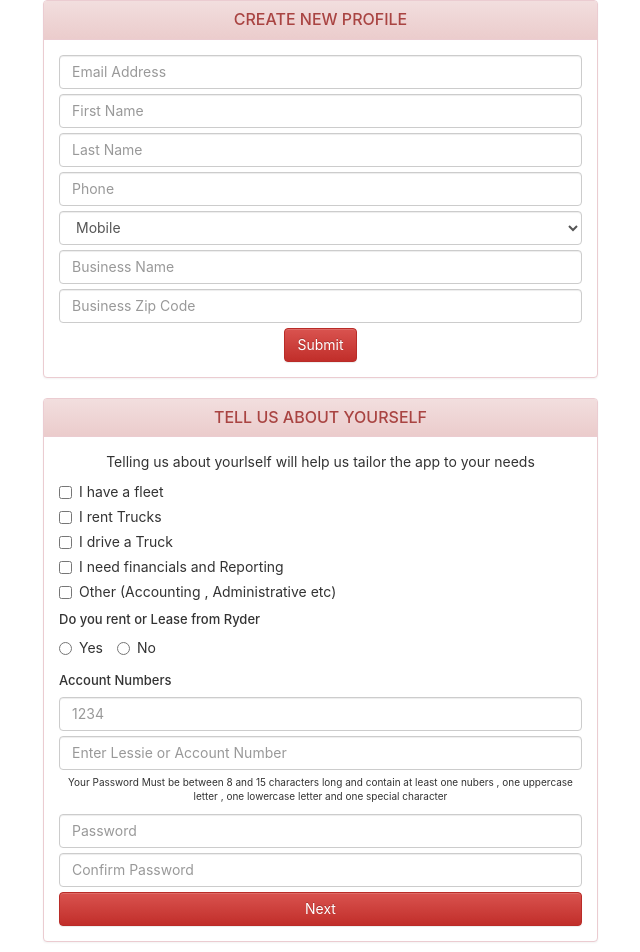
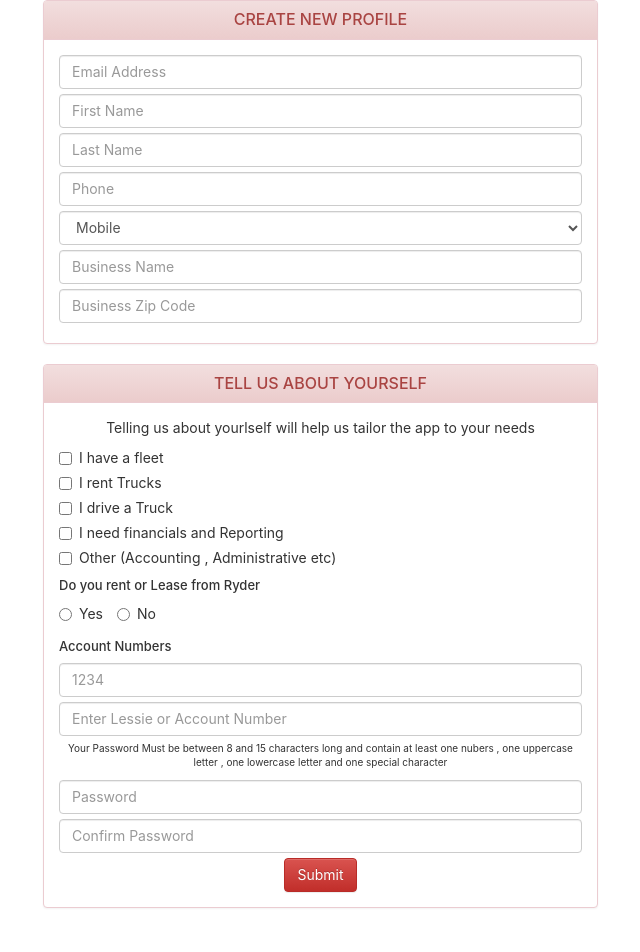
Before and after one commit to vmurali100/Praveen-latest, a React (Create React App) app: page / in a window 1280 px wide. Shown: the top 952 px of the page, without its empty margins (27-667 px from the left). After the commit the page ends 928 px from the top, so only its background shows below. Built offline with nearby package versions, Linux system fonts and the light colour scheme.

Commit message:
Password Validations

```diff
--- a/src/App.js
+++ b/src/App.js
@@ -1,14 +1,39 @@
 import React, { Component } from 'react';
 import './App.css';
-import {FormControl,Grid,Row,Col,Panel,Checkbox,FormGroup,Radio,Button} from 'react-bootstrap';
+import {FormControl,Grid,Row,Col,Panel,FormGroup,Radio,Button} from 'react-bootstrap';
 import Profile from './Components/Profile';
-
+import Checkbox from './Components/Checkbox'
+const items = [
+  'I have a fleet',
+  'I rent Trucks',
+  'I drive a Truck',
+  'I need financials and Reporting',
+  'Other (Accounting , Administrative etc)'
+];
 class App extends Component {
   // eslint-disable-next-line no-useless-constructor
   constructor(props) {
     super(props);
+    this.state={
+      checkboxError:""
+    }
+    this.checkForm=this.checkForm.bind(this)
+  }
 
-  }
+
+
+  createCheckbox = label => (
+    // eslint-disable-next-line react/jsx-no-undef
+    <Checkbox
+      label={label}
+      handleCheckboxChange={this.toggleCheckbox}
+      key={label}
+    />
+  )
+
+  createCheckboxes = () => (
+    items.map(this.createCheckbox)
+  )
 
 properties={
     title:"CREATE NEW PROFILE"
@@ -21,6 +46,9 @@ properties={
   handleEmail(){
     console.log("handleEmail called")
   }
+  checkForm(e){
+    console.log(e)
+  }
   render() {
     return (
       <div className="App">
@@ -29,48 +57,7 @@ properties={
           <Row className="show-grid">
               <Col xs={12} md={6}>
                   <Profile value={this.properties}/>
-                 <Panel bsStyle="danger">
-                  <Panel.Heading>
-                    <Panel.Title componentClass="h3">TELL US ABOUT YOURSELF</Panel.Title>
-                  </Panel.Heading>
-                  <Panel.Body>
-                    Telling us about yourlself will help us tailor the app to your needs
-                    <Checkbox >
-                      I have a fleet
-                    </Checkbox>
-                    <Checkbox  >
-                      I rent Trucks
-                    </Checkbox>
-                    <Checkbox >
-                      I drive a Truck
-                    </Checkbox>
-                    <Checkbox >
-                      I need financials and Reporting
-                    </Checkbox>
-                    <Checkbox >
-                      Other (Accounting , Administrative etc)
-                    </Checkbox>
-                    <h6>Do you rent or Lease from Ryder</h6>
-                    <FormGroup>
-                      <Radio name="radioGroup" inline>
-                        Yes
-                      </Radio>{' '}
-                      <Radio name="radioGroup" inline>
-                        No
-                      </Radio>{' '}
 
-                    </FormGroup>
-                    <h6>Account Numbers</h6>
-                    <FormControl type="text" placeholder="1234"/>
-                    <FormControl type="text" placeholder="Enter Lessie or Account Number"/>
-
-                    <p>Your Password Must be between 8 and 15 characters long and contain at least one nubers , one uppercase letter , one lowercase letter and one special character</p>
-                    <FormControl type="text" placeholder="Password"/>
-                    <FormControl type="text" placeholder="Confirm Password"/>
-                    <Button bsStyle="danger" block>Next</Button>
-
-                    </Panel.Body>
-                 </Panel>
               </Col>
 
             </Row>
--- /dev/null
+++ b/src/Components/Checkbox.jsx
@@ -0,0 +1,47 @@
+import React, { Component } from 'react';
+import PropTypes from 'prop-types'
+
+class Checkbox extends Component {
+  state = {
+    isChecked: false,
+  }
+
+  toggleCheckboxChange = () => {
+    const { handleCheckboxChange, label } = this.props;
+
+    this.setState(({ isChecked }) => (
+      {
+        isChecked: !isChecked,
+      }
+    ));
+
+    handleCheckboxChange(label);
+  }
+
+  render() {
+    const { label } = this.props;
+    const { isChecked } = this.state;
+
+    return (
+      <div className="checkbox">
+        <label>
+          <input
+            type="checkbox"
+            value={label}
+            checked={isChecked}
+            onChange={this.toggleCheckboxChange}
+          />
+
+          {label}
+        </label>
+      </div>
+    );
+  }
+}
+
+Checkbox.propTypes = {
+  label: PropTypes.string.isRequired,
+  handleCheckboxChange: PropTypes.func.isRequired,
+};
+
+export default Checkbox;
--- a/src/Components/Profile.jsx
+++ b/src/Components/Profile.jsx
@@ -1,5 +1,15 @@
 import React, { Component } from 'react'
-import {FormControl,Panel,Button} from 'react-bootstrap'
+import {FormControl,Panel,Button,FormGroup,Radio} from 'react-bootstrap';
+import Checkbox from './Checkbox'
+
+
+const items = [
+  'I have a fleet',
+  'I rent Trucks',
+  'I drive a Truck',
+  'I need financials and Reporting',
+  'Other (Accounting , Administrative etc)'
+];
 
 export default class Profile extends Component {
     constructor(props) {
@@ -13,15 +23,8 @@ export default class Profile extends Component {
             mobile:'',
             businessName:'',
             businessZip:'',
-            formErrors: {
-              email: '',
-              firstName: '',
-              lastName:'',
-              phone:'',
-              mobile:'',
-              businessName:'',
-              businessZip:''
-            },
+            password:'',
+            confirmPassword:'',
             emailValid: false,
             firstNameValid:false,
             lastNameValid:false,
@@ -29,7 +32,10 @@ export default class Profile extends Component {
             mobileValid:false,
             businessNameValid:false,
             businessZipValid:false,
-            formValid:false
+            formValid:false,
+            formErrors: {
+              email: ''
+                         }
 
           }
           this.handleEmailValidation=this.handleEmailValidation.bind(this);
@@ -38,7 +44,25 @@ export default class Profile extends Component {
       handleUserInput (e) {
         const name = e.target.name;
         const value = e.target.value;
-        this.setState({[name]: value});
+        const data = e.nativeEvent.data;
+        // this.setState({[name]: value});
+        if(name=="phone" && value !="" && data!=null){
+          console.log(value.length)
+          if(value.length>4){
+            if(value.length==6 || value.length==10){
+              this.setState({[name]:value+" "})
+
+            }else{
+              this.setState({[name]:value})
+
+            }
+          }else{
+            this.setState({[name]:"+1 " +value})
+          }
+        }else{
+          this.setState({[name]:value})
+
+        }
       }
       handleEmailValidation(e){
         const name = e.target.name;
@@ -57,6 +81,10 @@ export default class Profile extends Component {
             emailValid = value.match(/^([\w.%+-]+)@([\w-]+\.)+([\w]{2,})$/i);
 
             fieldValidationErrors.email = emailValid ? '' : 'Please check your email address and try again.';
+
+            if(this.state.email==""){
+              // this.setState({email})
+            }
             break;
 
           default:
@@ -82,6 +110,8 @@ export default class Profile extends Component {
         var lastNameError="";
         var phoneError="";
         var mobileError="";
+        var passwordError="";
+        var confirmPasswordError="";
 
           firstNameValid = this.state.firstName.match(/^[a-zA-Z\s]{1,}$/i)
           if(firstNameValid){
@@ -113,20 +143,54 @@ export default class Profile extends Component {
           mobileError=true;
         }else{
           mobileError=false;
-
         }
         this.setState({mobileError: mobileError ? ' Mobile is invalid':''})
 
+        if(this.state.password==""){
+          this.state.passwordError=true;
+        }else{
+          this.state.passwordError=false;
+
+        }
+
+        if(this.state.passwordError==true){
+          this.setState({passwordError:"Password field can not be empty"})
+        }else{
+          this.setState({passwordError:""})
+
+        }
+
+        if(this.state.confirmPassword==""){
+          this.state.confirmPasswordError=true;
+        }else{
+          this.state.confirmPasswordError=false;
+
+        }
+
+        if(this.state.confirmPasswordError==true){
+          this.setState({confirmPasswordError:"Confirm Password field can not be empty"})
+        }else{
+          this.setState({confirmPasswordError:""})
+          if(this.state.password==this.state.confirmPassword){
+            this.setState({confirmPasswordError:""})
+          }else{
+            this.setState({confirmPasswordError:"Password and Confirm Password are not matching"})
+
+          }
+        }
+
+        this.handleFormSubmit();
       }
   render() {
     return (
       <div>
+                        <form onSubmit={this.handleSubmit}>
+
         <Panel bsStyle="danger">
                 <Panel.Heading>
                   <Panel.Title componentClass="h3">{this.props.value.title}</Panel.Title>
                 </Panel.Heading>
                 <Panel.Body>
-                <form onSubmit={this.handleSubmit}>
                   <FormControl type="email"
                                 placeholder="Email Address"
                                 value={this.state.email}
@@ -186,15 +250,101 @@ export default class Profile extends Component {
                                 name = "businessZip"
                                 onChange={(event) => this.handleUserInput(event)}
 />
-                  <Button bsStyle="danger" type="submit">Submit</Button>
 
-                </form>
                 </Panel.Body>
               </Panel>
+              <Panel bsStyle="danger">
+                <Panel.Heading>
+                      <Panel.Title componentClass="h3">TELL US ABOUT YOURSELF</Panel.Title>
+                </Panel.Heading>
+                <Panel.Body>
+                Telling us about yourlself will help us tailor the app to your needs
+                {this.createCheckboxes()}
+                    {/* <form  onSubmit={this.handleFormSubmit}> */}
+                      <div style={{color:"red"}}>{this.state.checkboxError}</div>
+
+                      {/* <Button bsStyle="danger"  type="submit">Next</Button> */}
+                    {/* </form> */}
+                    <h6>Do you rent or Lease from Ryder</h6>
+
+                    <FormGroup>
+                      <Radio name="radioGroup" inline>
+                        Yes
+                      </Radio>{' '}
+                      <Radio name="radioGroup" inline>
+                        No
+                      </Radio>{' '}
+
+                    </FormGroup>
+                    <h6>Account Numbers</h6>
+                    <FormControl type="text" placeholder="1234" />
+                    <FormControl type="text" placeholder="Enter Lessie or Account Number"/>
+
+                    <p>Your Password Must be between 8 and 15 characters long and contain at least one nubers , one uppercase letter , one lowercase letter and one special character</p>
+                    <FormControl type="password" placeholder="Password" value={this.state.password}
+                                name="password"
+                                onChange={(event) => this.handleUserInput(event)}/>
+                                                  <div style={{color:"red"}}>{this.state.passwordError}</div>
+
+                    <FormControl type="password" placeholder="Confirm Password" value={this.state.confirmPassword}
+                                name="confirmPassword"
+                                onChange={(event) => this.handleUserInput(event)}/>
+                                                  <div style={{color:"red"}}>{this.state.confirmPasswordError}</div>
+
+                    <Button bsStyle="danger" type="submit">Submit</Button>
+
+                </Panel.Body>
+              </Panel>
+              </form>
+
       </div>
     )
   }
+
+  createCheckbox = label => (
+    // eslint-disable-next-line react/jsx-no-undef
+    <Checkbox
+      label={label}
+      handleCheckboxChange={this.toggleCheckbox}
+      key={label}
+    />
+  )
+
+  createCheckboxes = () => (
+    items.map(this.createCheckbox)
+  )
+
+  handleFormSubmit = () => {
+
+    if(this.selectedCheckboxes.size==0){
+      this.setState({checkboxError:'Please select atleast one option to continue'})
+    }else{
+      this.setState({checkboxError:''})
+
+    }
+    for (const checkbox of this.selectedCheckboxes) {
+      console.log(checkbox, 'is selected.');
+      if(!checkbox){
+        console.log("Select At least one Checkbox")
+      }
+    }
+  }
+
+  componentWillMount = () => {
+    this.selectedCheckboxes = new Set();
+  }
+  toggleCheckbox = label => {
+    if (this.selectedCheckboxes.has(label)) {
+      this.selectedCheckboxes.delete(label);
+    } else {
+      this.selectedCheckboxes.add(label);
+    }
+  }
+
+
 }
+
+
 
 const FormErrors = (formErrors) => {
 
@@ -204,7 +354,7 @@ const FormErrors = (formErrors) => {
         if(formErrors.formErrors[fieldName].length > 0){
           console.log(formErrors.formErrors[fieldName])
           return (
-            <p key={i} style={{color:"red"}}>{fieldName} {formErrors.formErrors[fieldName] }</p>
+            <p key={i} style={{color:"red"}}>{formErrors.formErrors[fieldName] }</p>
           )
         } else {
           return '';
--- a/src/index.js
+++ b/src/index.js
@@ -5,6 +5,7 @@ import App from './App';
 import * as serviceWorker from './serviceWorker';
 import ValidationForm from './ValidationForm';
 
+// eslint-disable-next-line react/jsx-no-undef
 ReactDOM.render(<App />, document.getElementById('root'));
 
 // If you want your app to work offline and load faster, you can change
```
